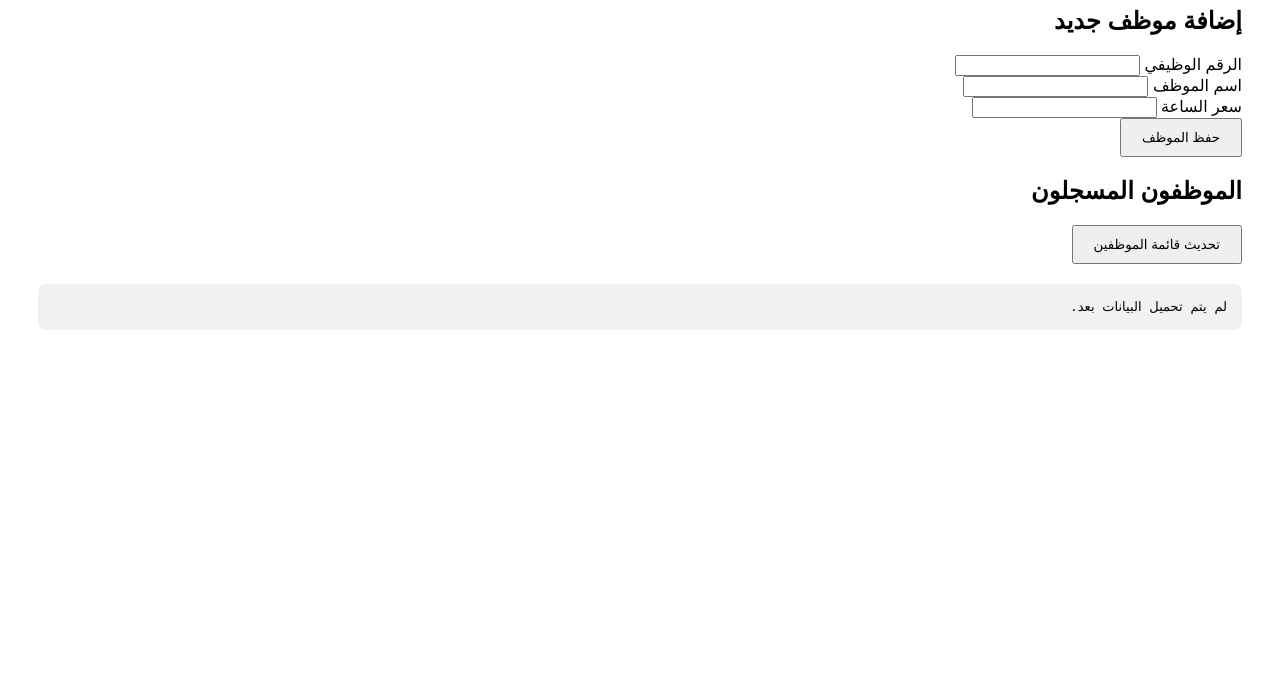
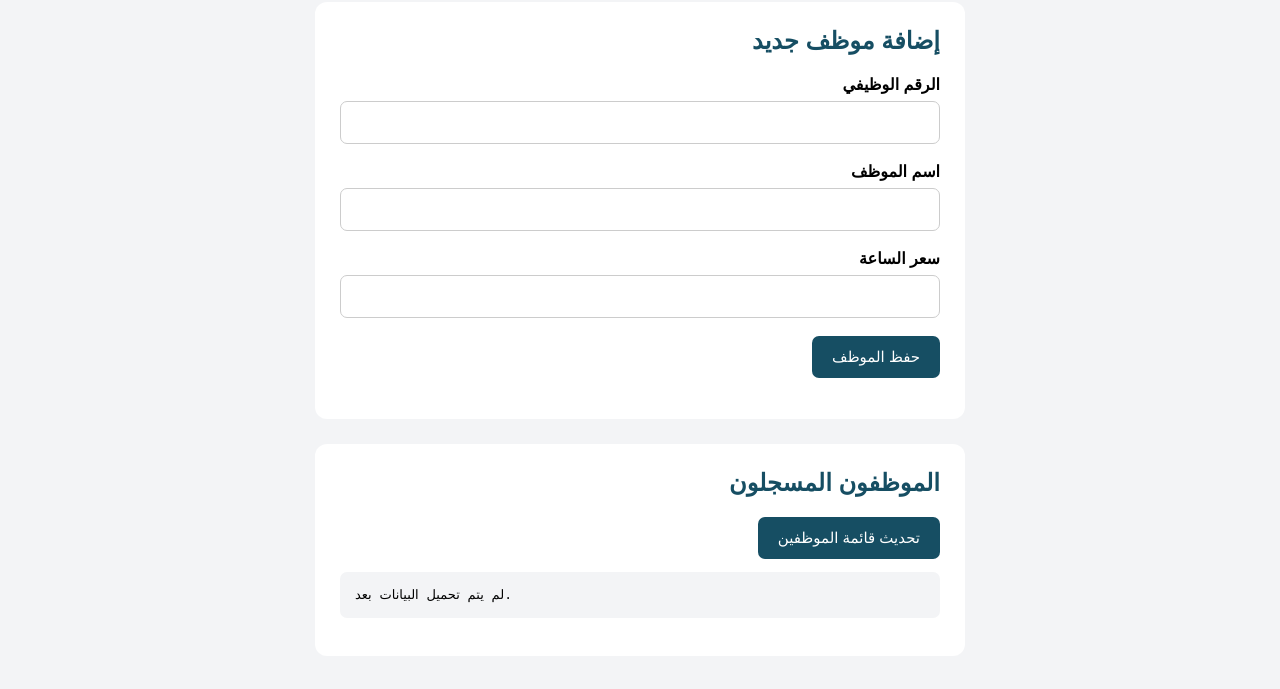
Before and after one commit to Food-Menus/TS-Logger-Frontend, a plain HTML site: page index.html in a window 1280 px wide. Shown: the part 111-800 px from the top of the page. Drawn offline with Linux system fonts and the light colour scheme.

Commit message:
Refactor CSS styles for improved layout and design
Updated styles for body, buttons, and form elements. Added container and section styles for layout.

```diff
--- a/css/style.css
+++ b/css/style.css
@@ -1,16 +1,80 @@
+
+* {
+  box-sizing: border-box;
+}
+
 body {
   font-family: Arial, sans-serif;
+  background: #f3f4f6;
   padding: 30px;
+  margin: 0;
+}
+
+.container {
+  max-width: 650px;
+  margin: auto;
+}
+
+h1 {
+  text-align: center;
+  color: #164e63;
+}
+
+section {
+  background: white;
+  padding: 25px;
+  margin-top: 25px;
+  border-radius: 12px;
+}
+
+h2 {
+  color: #164e63;
+  margin-top: 0;
+}
+
+.form-group {
+  margin-bottom: 18px;
+}
+
+label {
+  display: block;
+  margin-bottom: 7px;
+  font-weight: bold;
+}
+
+input {
+  width: 100%;
+  padding: 12px;
+  border: 1px solid #ccc;
+  border-radius: 7px;
+  font-size: 15px;
 }
 
 button {
-  padding: 10px 20px;
+  padding: 12px 20px;
+  border: none;
+  border-radius: 7px;
+  background: #164e63;
+  color: white;
+  font-size: 15px;
   cursor: pointer;
 }
 
-pre {
-  margin-top: 20px;
+button:disabled {
+  opacity: 0.6;
+  cursor: not-allowed;
+}
+
+#message {
+  margin-bottom: 0;
+  font-weight: bold;
+}
+
+#result {
+  direction: ltr;
+  text-align: left;
+  background: #f3f4f6;
   padding: 15px;
-  background: #f1f1f1;
-  border-radius: 8px;
+  border-radius: 7px;
+  overflow-x: auto;
 }
```
